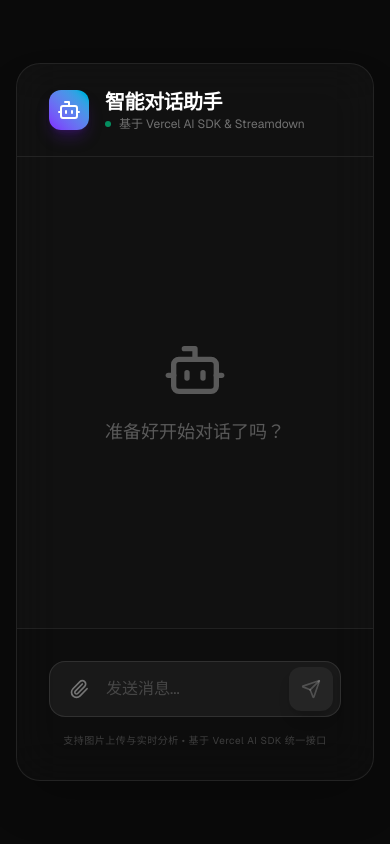
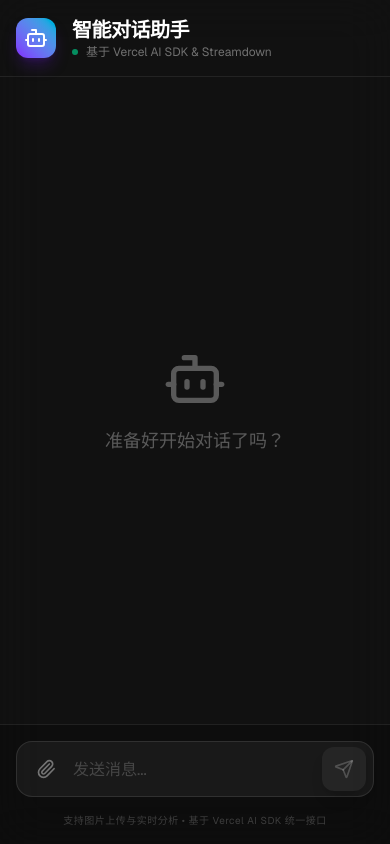
Before and after one commit to shindouhiro/ai, a Next.js app: page / in a window 390 px wide. Built offline with nearby package versions, Linux system fonts and the light colour scheme.

Commit message:
style: enhance mobile responsiveness and full-screen display

```diff
--- a/app/page.tsx
+++ b/app/page.tsx
@@ -87,15 +87,15 @@ export default function ChatPage() {
   }, [messages]);
 
   return (
-    <main className="relative min-h-screen flex flex-col items-center justify-center p-4 bg-[#0a0a0a] text-white overflow-hidden">
+    <main className="relative min-h-screen flex flex-col items-center justify-center p-0 md:p-4 bg-[#0a0a0a] text-white overflow-hidden">
       {/* 炫酷背景渐变 */}
       <div className="absolute top-0 left-0 w-full h-full -z-10 bg-[radial-gradient(circle_at_20%_30%,rgba(124,58,237,0.15),transparent),radial-gradient(circle_at_80%_70%,rgba(6,182,212,0.15),transparent)]" />
 
       {/* 玻璃拟态聊天容器 */}
-      <div className="w-full max-w-4xl h-[85vh] flex flex-col bg-white/[0.03] backdrop-blur-xl border border-white/[0.08] shadow-2xl rounded-3xl overflow-hidden">
+      <div className="w-full max-w-4xl h-screen md:h-[85vh] flex flex-col bg-white/[0.03] backdrop-blur-xl border-x-0 border-y-0 md:border md:border-white/[0.08] shadow-2xl rounded-none md:rounded-3xl overflow-hidden">
 
         {/* 页眉 */}
-        <header className="px-8 py-6 border-b border-white/[0.08] flex items-center justify-between">
+        <header className="px-4 py-4 md:px-8 md:py-6 border-b border-white/[0.08] flex items-center justify-between">
           <div className="flex items-center gap-4">
             <div className="w-10 h-10 rounded-xl bg-gradient-to-tr from-violet-600 to-cyan-500 flex items-center justify-center shadow-lg shadow-violet-900/40">
               <Bot className="w-6 h-6 text-white" />
@@ -113,7 +113,7 @@ export default function ChatPage() {
         {/* 聊天消息区域 */}
         <div
           ref={scrollRef}
-          className="flex-1 overflow-y-auto px-8 py-10 space-y-10 scrollbar-thin scrollbar-thumb-white/10 scrollbar-track-transparent"
+          className="flex-1 overflow-y-auto px-4 py-6 md:px-8 md:py-10 space-y-6 md:space-y-10 scrollbar-thin scrollbar-thumb-white/10 scrollbar-track-transparent"
         >
           {messages.length === 0 ? (
             <div className="h-full flex flex-col items-center justify-center opacity-30 select-none">
@@ -125,7 +125,7 @@ export default function ChatPage() {
               <div
                 key={message.id}
                 className={cn(
-                  "group flex gap-6 max-w-[90%]",
+                  "group flex gap-3 md:gap-6 max-w-[95%] md:max-w-[90%]",
                   message.role === 'user' ? "ml-auto flex-row-reverse" : "mr-auto"
                 )}
               >
@@ -186,7 +186,7 @@ export default function ChatPage() {
             ))
           )}
           {isLoading && !getMessageText(messages[messages.length - 1]) && (
-            <div className="flex gap-6 mr-auto">
+            <div className="flex gap-3 md:gap-6 mr-auto">
               <div className="w-10 h-10 rounded-xl flex shrink-0 items-center justify-center bg-white/5 border border-white/10">
                 <Loader2 className="w-5 h-5 text-cyan-400 animate-spin" />
               </div>
@@ -202,7 +202,7 @@ export default function ChatPage() {
         </div>
 
         {/* 输入框区域 */}
-        <footer className="p-8 border-t border-white/[0.08] bg-black/20">
+        <footer className="p-4 md:p-8 border-t border-white/[0.08] bg-black/20">
           <form
             onSubmit={handleSubmit}
             className="group relative flex flex-col gap-4 transition-all duration-300"
```
